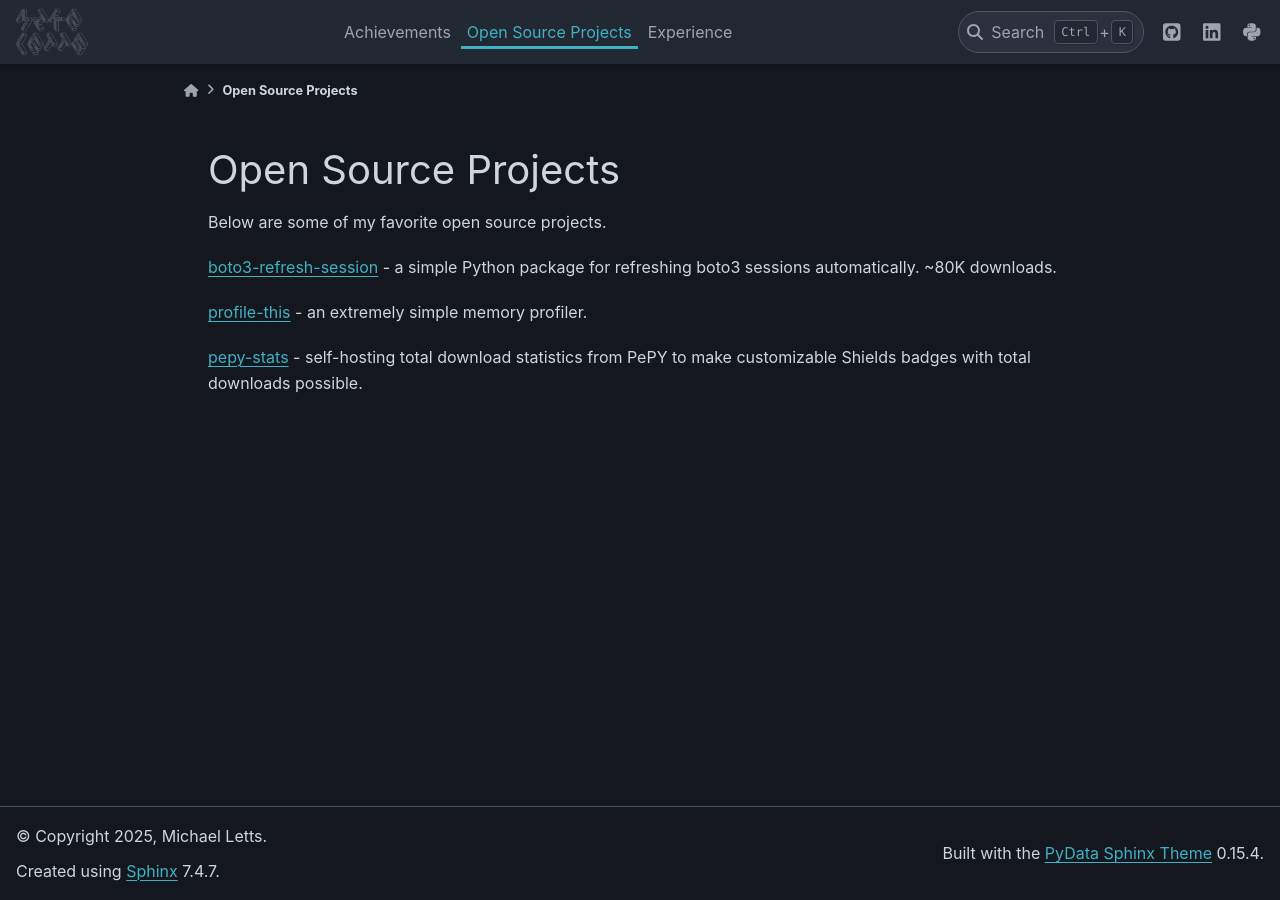
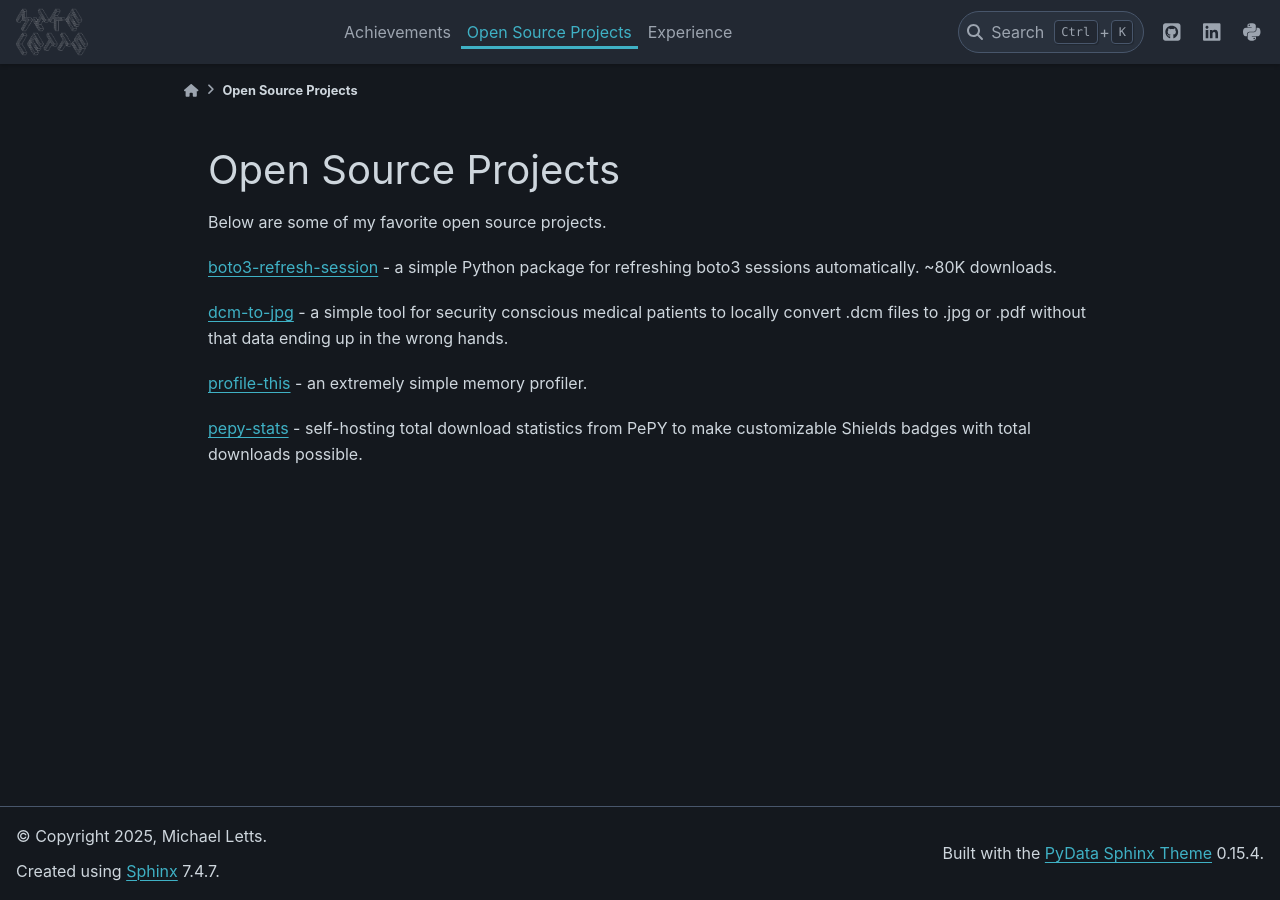
Before and after one commit to michaelthomasletts/michaelthomasletts.github.io, a Sphinx documentation site: the page built from doc/projects.md, in a window 1280 px wide. Built offline with Sphinx 7.4.7 and the PyData theme 0.15.4, drawn with Linux system fonts in a browser that asks for light colours.

Commit message:
added OSS project

```diff
--- a/doc/projects.md
+++ b/doc/projects.md
@@ -5,6 +5,8 @@ Below are some of my favorite open source projects.
 
 [boto3-refresh-session](https://michaelthomasletts.github.io/boto3-refresh-session/index.html) - a simple Python package for refreshing boto3 sessions automatically. ~80K downloads.
 
+[dcm-to-jpg](https://github.com/michaelthomasletts/dcm-to-jpg) - a simple tool for security conscious medical patients to locally convert .dcm files to .jpg or .pdf without that data ending up in the wrong hands.
+
 [profile-this](https://github.com/michaelthomasletts/profile-this) - an extremely simple memory profiler.
 
 [pepy-stats](https://github.com/michaelthomasletts/pepy-stats) - self-hosting total download statistics from PePY to make customizable Shields badges with total downloads possible.
```
